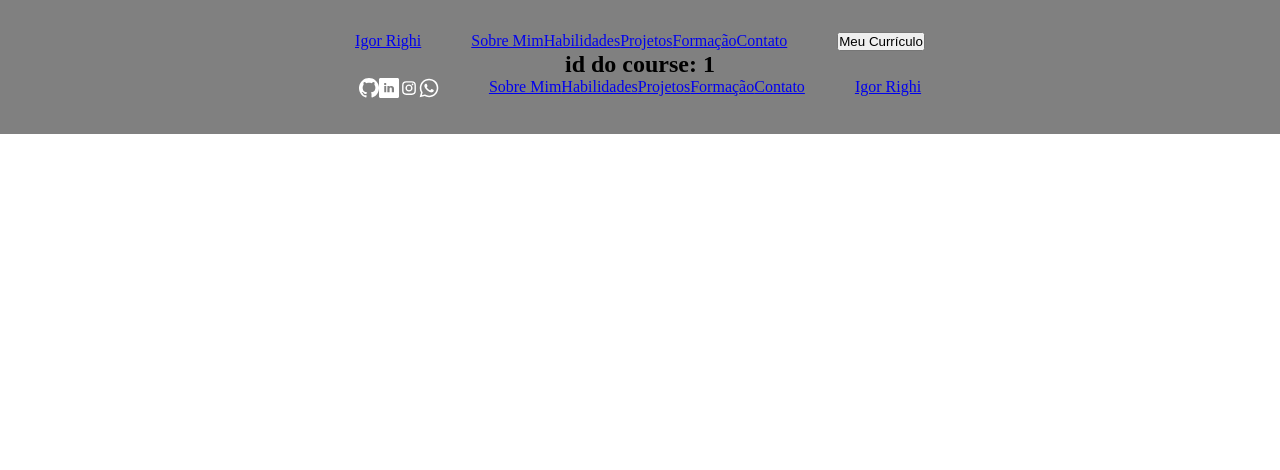
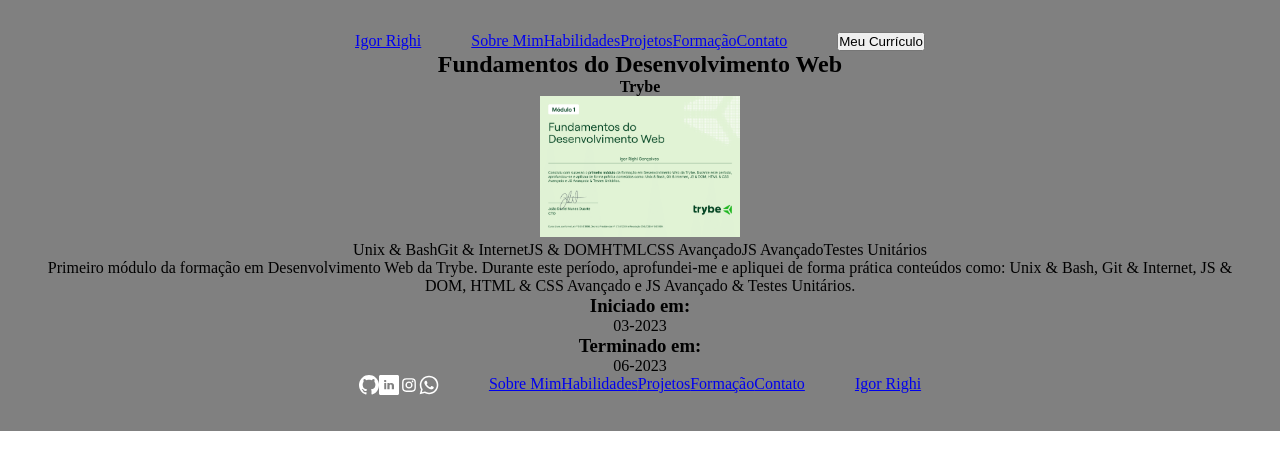
Before and after one commit to righigor/portifolio-web-righigor, a React (Vite) app: page /education/1 in a window 1280 px wide. Shown: the top 470 px of the page. Built offline with nearby package versions, Linux system fonts and the light colour scheme.

Commit message:
criando a pag course detailed e iniciando botao de filtro

```diff
--- a/package.json
+++ b/package.json
@@ -12,12 +12,14 @@
   "dependencies": {
     "react": "^18.2.0",
     "react-dom": "^18.2.0",
+    "react-helmet": "^6.1.0",
     "react-router-dom": "^6.21.1"
   },
   "devDependencies": {
     "@trybe/eslint-config-frontend": "^1.11.4",
     "@types/react": "^18.2.43",
     "@types/react-dom": "^18.2.17",
+    "@types/react-helmet": "^6.1.11",
     "@vitejs/plugin-react": "^4.2.1",
     "eslint": "^8.55.0",
     "typescript": "^5.2.2",
--- a/src/components/Formation/Formation.tsx
+++ b/src/components/Formation/Formation.tsx
@@ -1,16 +1,31 @@
-import { useState } from 'react';
+import { useEffect, useState } from 'react';
+import { Helmet } from 'react-helmet';
 import { courses } from '../../backend/coursesdb';
 import { schools } from '../../backend/schoolsdb';
 import { Courses } from '../../types/Courses';
 import { Schools } from '../../types/Schools';
 import CourseCard from '../CourseCard/CourseCard';
 
-const tagSearchBar = ['Front-End', 'Back-End', 'IA', 'Python', 'Machine Learning'];
+const tagSearchBar = ['All', 'Front-End', 'Back-End', 'IA', 'Python', 'Machine Learning'];
 
 function Formation() {
   const [contentCourse, setContentCourse] = useState<Courses[]>(courses);
+  const [filterCourse, setFilterCourse] = useState<Courses[]>(courses);
+  const [filterTag, setFilterTag] = useState<string>('All');
   const [contentSchool, setContentSchool] = useState<Schools[]>(schools);
   const [exibition, setExibition] = useState(true);
+
+  const filterData = (tag: string) => {
+    if (tag === 'All') {
+      setFilterCourse(courses);
+    }
+    const data = contentCourse.filter((c) => c.tags.includes(tag));
+    setFilterCourse(data);
+  };
+
+  // useEffect(() => {
+  //   filterData(filterTag);
+  // }, [filterTag]);
 
   const handleCourseBtn = () => {
     setContentCourse(courses);
@@ -22,8 +37,15 @@
     setExibition(false);
   };
 
+  const handleTagFilter = (tag: string) => {
+    setFilterTag(tag);
+    filterData(filterTag);
+  };
   return (
     <>
+      <Helmet>
+        <title>Formação</title>
+      </Helmet>
       <label htmlFor="">
         <input type="text" name="" id="" placeholder="Buscar..." />
         <button>Buscar</button>
@@ -45,13 +67,14 @@
         {tagSearchBar.map((tag, i) => (
           <button
             key={ i }
+            onClick={ () => handleTagFilter(tag) }
           >
             { tag }
           </button>
         ))}
       </div>
       { exibition ? <CourseCard
-        content={ contentCourse }
+        content={ filterCourse }
       /> : <h2>test</h2> }
     </>
   );
--- a/src/pages/CourseDetailed.tsx
+++ b/src/pages/CourseDetailed.tsx
@@ -1,9 +1,50 @@
+import { useEffect, useState } from 'react';
 import { useParams } from 'react-router-dom';
+import { Helmet } from 'react-helmet';
+import { courses } from '../backend/coursesdb';
+import { Courses } from '../types/Courses';
+import { schools } from '../backend/schoolsdb';
+import { Schools } from '../types/Schools';
 
 function CourseDetailed() {
   const { id } = useParams();
+  const [course, setCourse] = useState<Courses>();
+  const [school, setSchool] = useState<Schools>();
+
+  useEffect(() => {
+    const getCourse = courses.find((c) => c.id === Number(id));
+    setCourse(getCourse);
+    const getSchool = schools.find((s) => s.id === course?.school_id);
+    setSchool(getSchool);
+  }, [course, id]);
+
   return (
-    <h2>{ `id do course: ${id}` }</h2>
+    <div>
+      <Helmet>
+        <title>{course?.name}</title>
+      </Helmet>
+      <div>
+        <h2>{course?.name}</h2>
+        <h4>{school?.name}</h4>
+        <img
+          src={ course?.certificate.image }
+          alt={ `Certifica de ${course?.name}` }
+          width="200px"
+        />
+        <div>
+          {course?.tags.map((t, i) => <span key={ i }>{t}</span>)}
+        </div>
+        <div>
+          {course?.description}
+        </div>
+        <div>
+          <h3>Iniciado em:</h3>
+          <p>{course?.date.started_at}</p>
+          <h3>Terminado em:</h3>
+          <p>{course?.date.ended_at}</p>
+        </div>
+      </div>
+    </div>
   );
 }
 
```
Also changed, not shown: 1 other file (tests, documents, lock files or other folders).
